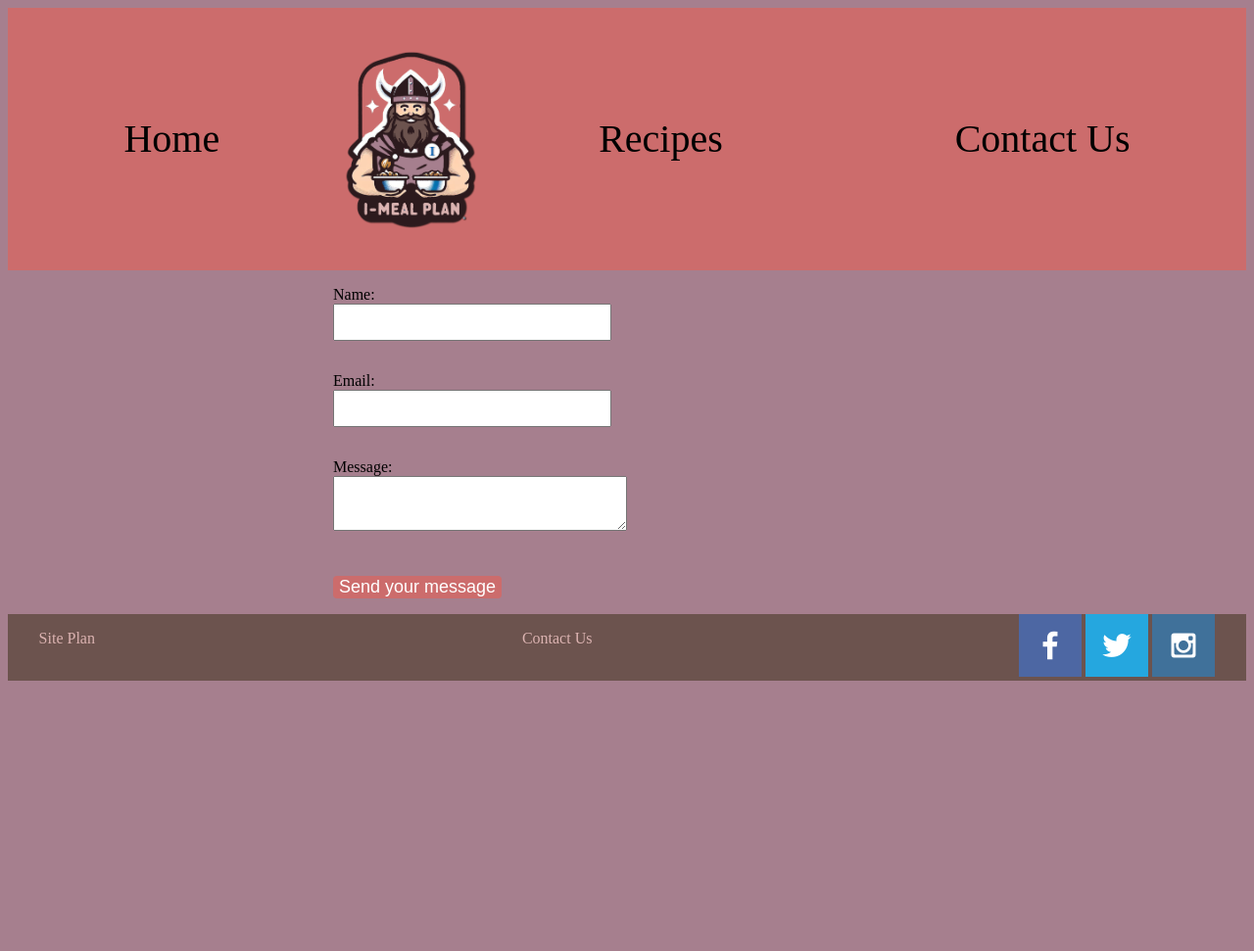
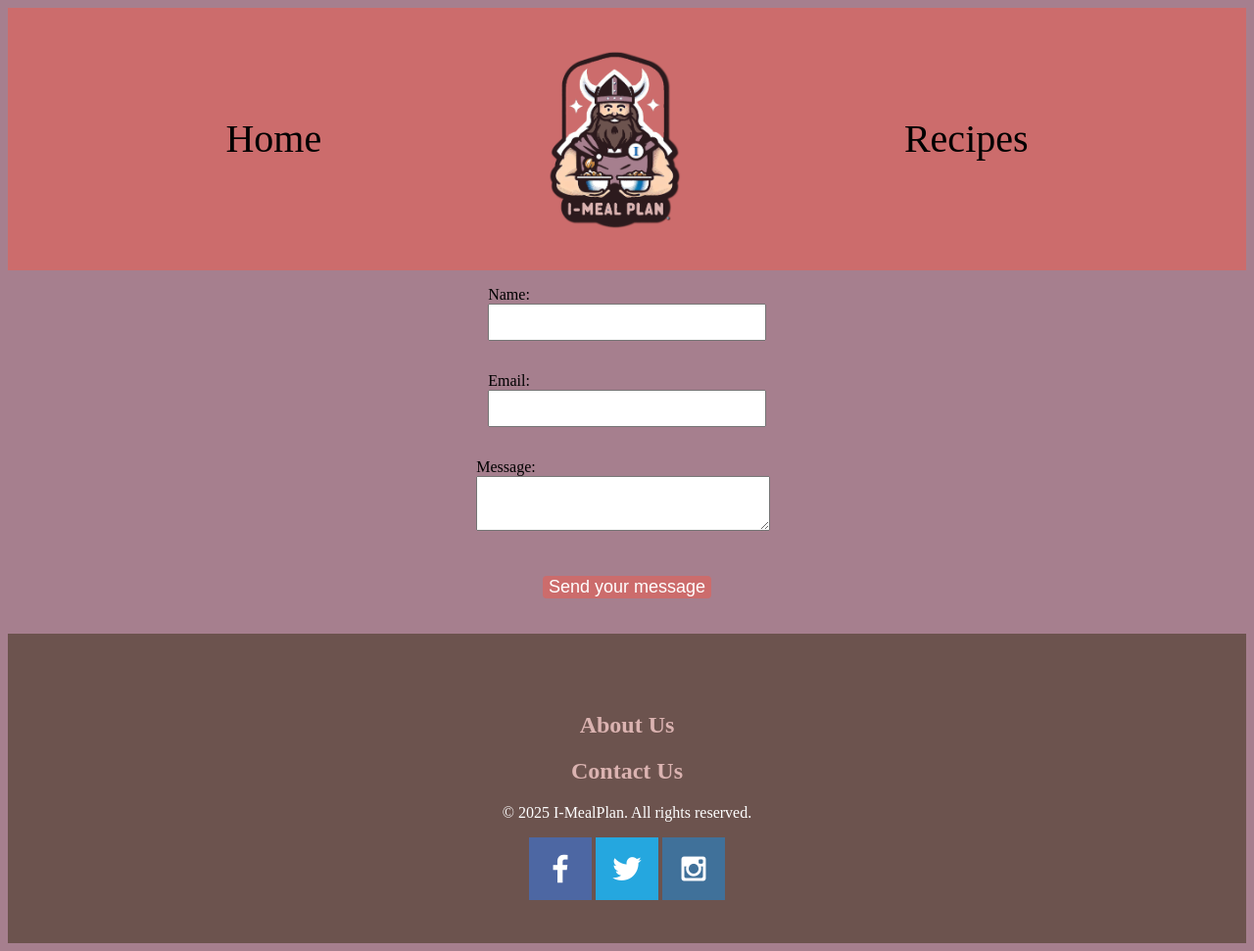
Before and after one commit to Garnir-111/meal_planning-, a PHP site: page /contactus.html in a window 1280 px wide. Shown: the whole page at 98% size. Before the commit the page ends 695 px from the top, so only its background shows below. Run offline with PHP 8.4, Linux system fonts and the light colour scheme; some web fonts are replaced.

Commit message:
Contact us page finished

```diff
--- a/contactus.html
+++ b/contactus.html
@@ -17,7 +17,7 @@
                 <a href="index.html">Home</a>
                 <img src="images/new-logo.png" alt="I-plan logo" class="logo">
                 <a href="recipe.html">Recipes</a>
-                <a href="contactus.html">Contact Us</a>
+
             </nav>
         </header>
 
@@ -44,20 +44,27 @@
         </main>
 
         <footer>
-            <p><a href="">Site Plan</a></p>
-            <p><a href="contactus.html">Contact Us</a></p>
-            <div class="social">
-                <a href="https://facebook.com" target="_blank">
-                    <img src="images/facebook.png" alt="fb icon">
-                </a>
-                <a href="https://twitter.com" target="_blank">
-                    <img src="images/twitter.png" alt="twitter icon">
-                </a>
-                <a href="https://instagram.com" target="_blank">
-                    <img src="images/instagram.png" alt="instagram icon">
-                </a>
-            </div>
-        </footer>
+            <footer>
+                <div class="footchild">
+                  <a href="aboutus.html"><h2>About Us</h2></a>
+                  <a href="contactus.html"><h2>Contact Us</h2></a>
+                </div>
+                <div class="footchild">
+                  <p class="copyright">&copy; 2025 I-MealPlan. All rights reserved.</p>
+                </div>
+                <div class="footchild">
+                  <a>
+                    <img src="images/facebook.png" alt="Facebook" target="_blank">
+                  </a>
+                  <a>
+                    <img src="images/twitter.png" alt="Twitter" target="_blank">
+                  </a>
+                  <a>
+                    <img src="images/instagram.png" alt="Instagram" target="_blank">
+                  </a>
+                </div>
+
+              </footer>
     </div>
 
     <script>
--- a/styles/contactus.css
+++ b/styles/contactus.css
@@ -54,7 +54,7 @@ main{
 form {
     display: flex;
     flex-direction: column;
-    align-items: flex-start;
+    align-items: center;
     width: 100%;
     max-width: 600px;
     margin: 0 auto;
@@ -96,12 +96,10 @@ button{
 
 footer {
     background: #6C534E;
-    display: flex;
-    justify-content: space-between;
-    padding-left: 2.5%;
-    padding-right: 2.5%;
-
-    height: 100%;
+    color: white;
+    text-align: center;
+    padding: 20px;
+    margin-top: 20px;
 }
 footer a {
     color: #DBB3B1;
@@ -112,3 +110,10 @@ footer a:hover{
     text-decoration: underline;
     color: white;
 }
+
+#footchild {
+    text-decoration: none;
+    color: white;
+    font-size: 20px;
+    margin: 0 15px;
+}
```
